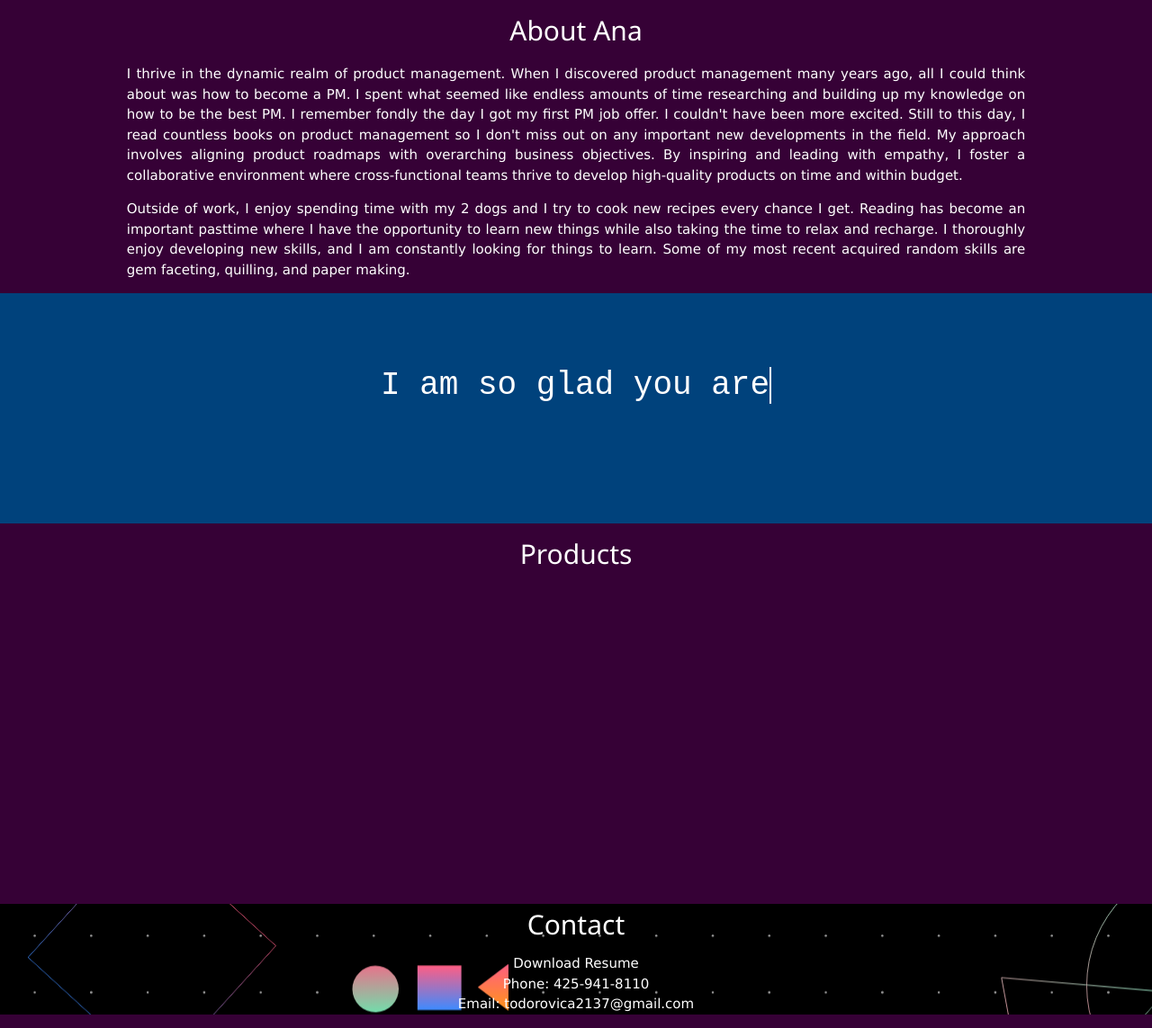
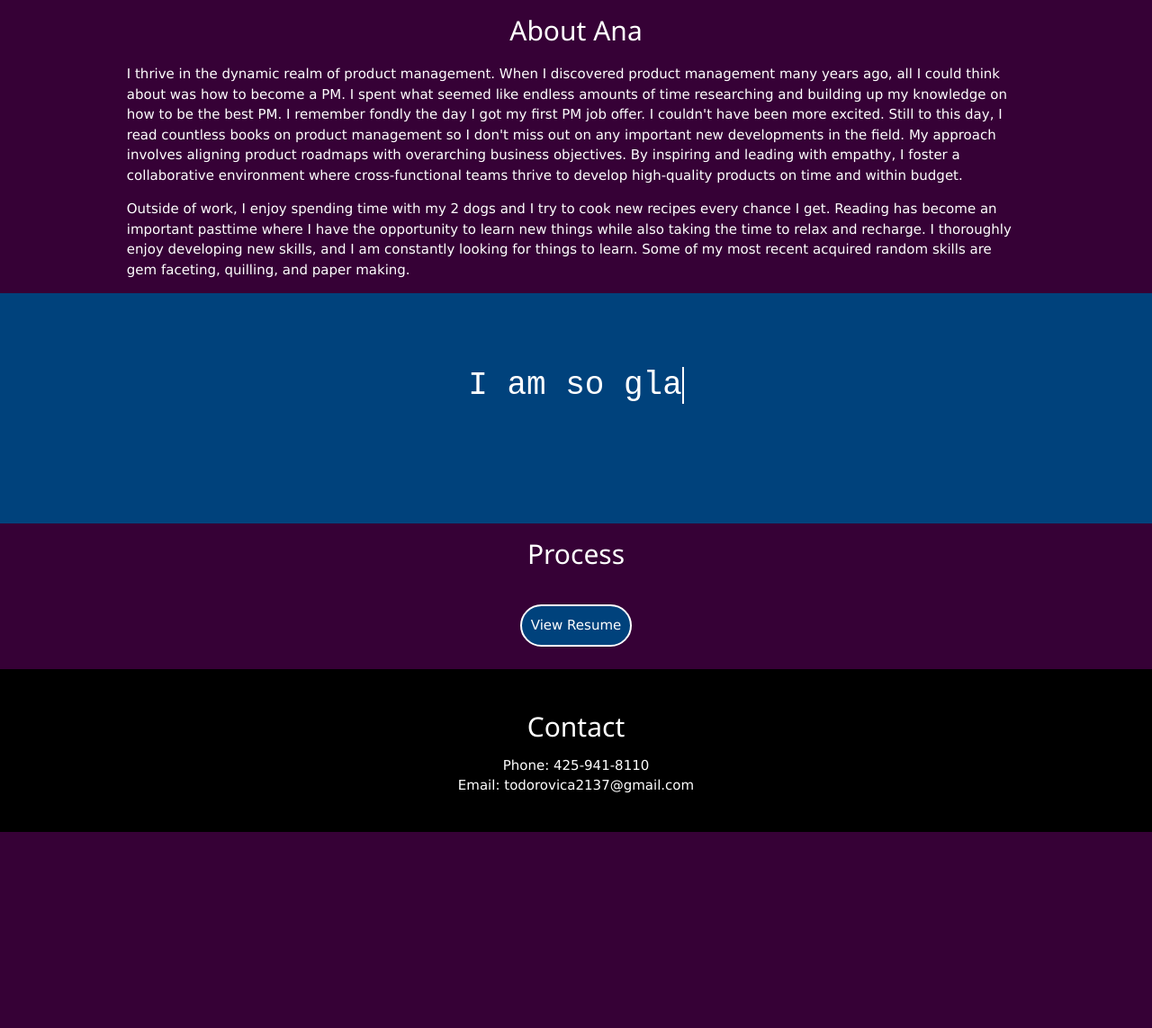
Before and after one commit to Ana-Todorovic/profile, a PHP site: page /profile.html in a window 1280 px wide. Shown: the part 1251-2394 px from the top of the page at 90% size. After the commit the page ends 2176 px from the top, so only its background shows below. Run offline with PHP 8.4, Linux system fonts and the light colour scheme.

Commit message:
updated resume button, and made small styling changes

```diff
--- a/profile.html
+++ b/profile.html
@@ -18,6 +18,8 @@
         <li id="Unav"><a href="#about">About</a></li>
         <li id="Unav"><a href="#resume">Resumé</a></li>
         <li id="Unav"><a href="#contact">Contact</a></li>
+        <button id="resumeButton" style="border: 2px solid white; border-radius: 50px; padding: 5px;"><a href="Resume_Ana-Todorovic_2024.pdf" target=”_blank” className="downloadButton" download>View Resume</a>
+        </button>
     </ul>
 
     <!-- Home Page Video -->
@@ -35,14 +37,14 @@
         <div id="about" class="w3-container w3-center">
             <img src="osaka.png" style="width: 30%; display: block; margin-left: auto; margin-right: auto;">
             <h2>About Ana</h2>
-            <p style="text-align: justify; display: block; margin-left: 10%; margin-right: 10%;">
+            <p style="text-align: left; display: block; margin-left: 10%; margin-right: 10%;">
             I thrive in the dynamic realm of product management. When I discovered product management many years ago, all I could think about was how to become a PM.
             I spent what seemed like endless amounts of time researching and building up my knowledge on how to be the best PM.
             I remember fondly the day I got my first PM job offer. I couldn't have been more excited.
             Still to this day, I read countless books on product management so I don't miss out on any important new developments in the field.
             My approach involves aligning product roadmaps with overarching business objectives.
             By inspiring and leading with empathy, I foster a collaborative environment where cross-functional teams thrive to develop high-quality products on time and within budget.</p>
-            <p style="text-align: justify; display: block; margin-left: 10%; margin-right: 10%;">
+            <p style="text-align: left; display: block; margin-left: 10%; margin-right: 10%;">
             Outside of work, I enjoy spending time with my 2 dogs and I try to cook new recipes every chance I get.
             Reading has become an important pasttime where I have the opportunity to learn new things while also taking the time to relax and recharge.
             I thoroughly enjoy developing new skills, and I am constantly looking for things to learn. Some of my most recent acquired random skills are gem faceting, quilling, and paper making.
@@ -52,7 +54,7 @@
             <div id="welcome" style="min-height: 32vh;">
                 <h1 style="text-align: center; padding-top: 2em; padding-bottom: 2em; padding-left: 1em; padding-right: 1em; margin: auto;">
                 <a style="font-family: 'Courier New', monospace; font-size: 1em; text-align: center;" href="" class="typewrite" data-period="2000"
-                data-type='[ "Welcome!", "I am so glad you are here.", "I love design.", "I love to develop.", "I am a passionate PM.", "I am here to help." ]'>
+                data-type='["I am so glad you are here.", "I love design.", "I love to develop.", "I am a passionate PM.", "I am here to help."]'>
                 <span id="wrap"></span>
                 </a>
               </h1>
@@ -60,8 +62,13 @@
     <!-- Resume section -->
         <div id="resume">
             <div class="w3-container w3-center w3-animate-left">
-                <h2>Products</h2>
-                </br>
+                <h2>Process</h2>
+                <div>
+                <button id="resumeButton" style="border: 2px solid white; border-radius: 50px; padding: 10px; margin: 2%;"><a href="Resume_Ana-Todorovic_2024.pdf" target=”_blank” className="downloadButton" download>View Resume</a>
+                </button>
+            </div>
+
+                <!-- </br>
                     <grid-container class="grid-container">
                         <grid_item class="grid_item">
                         <dl>
@@ -74,8 +81,10 @@
                         <grid_item class="grid_item">
 
                         </grid_item>
-                    </grid-container>
+                    </grid-container> -->
               </div>
+
+
         </div>
 
         <!-- Book Recommendations -->
@@ -83,17 +92,12 @@
 
         </div>
     <!-- Contact Info section -->
-        <div id="contact" style="background-image: url('banner.png');">
+    <div id="contact" style="padding: 2%;">
         <dl>
             <dt><h2>Contact</h2></dt>
-            <dt>
-                <a href="Resume_Ana-Todorovic_2024.pdf" className="downloadButton" download>Download Resume
-                </a>
-            </dt>
             <dt>Phone: <a href="tel:+4259418110">425-941-8110</a></dt>
             <dt>Email: <a href="mailto:todorovica2137@gmail.com">todorovica2137@gmail.com</a></dt>
         </dl>
-
         </div>
       </div>
 
--- a/style.css
+++ b/style.css
@@ -36,7 +36,7 @@
   * { color:#fff; text-decoration: none;}
 
 /* Color animation in Welcome section */
-  #welcome {
+  #welcome, #resumeButton {
     background-color: red;
     animation-name: example;
     animation-duration: 4s;
```
Also changed, not shown: banner.png (deleted).
